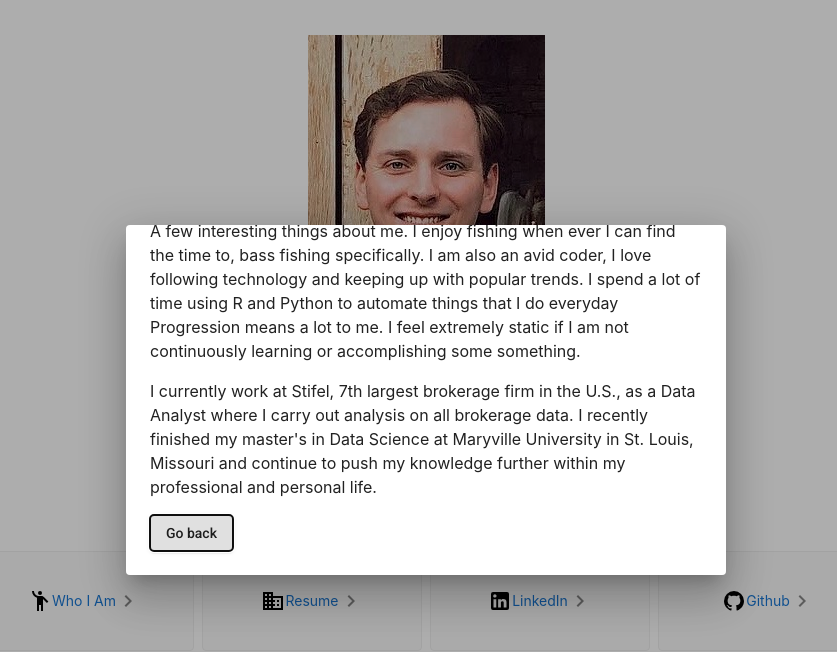
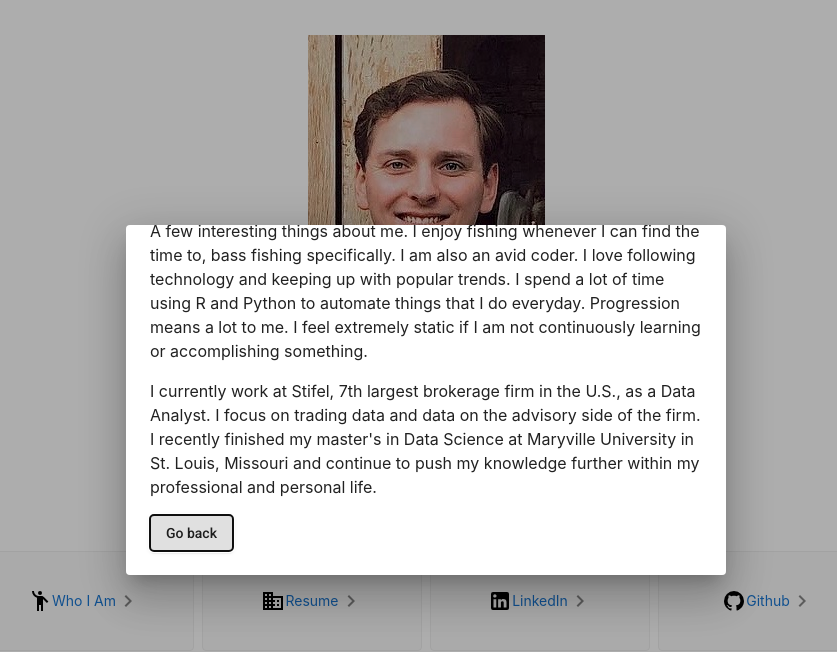
Before and after one commit to rwfrankenfield1s/angular-rwf, an Angular app: page / in a window 1280 px wide. Both pictures are taken after a click on the link "Who I Am". Shown: the top 652 px of the page, without its empty margins (214-1051 px from the left). Built offline with nearby package versions, Linux system fonts and the light colour scheme.

Commit message:
update link

```diff
--- a/src/app/app.component.html
+++ b/src/app/app.component.html
@@ -385,7 +385,7 @@ h3 span {
 
       <svg class="material-icons" xmlns="http://www.w3.org/2000/svg" width="24" height="24" viewBox="0 0 24 24"><path d="M10 6L8.59 7.41 13.17 12l-4.58 4.59L10 18l6-6z"/></svg>    </a>
 
-    <a class="card" target="_blank" rel="noopener" href="https://drive.google.com/file/d/1mDJTBlcRYTpvN2EG3uZxGQZx3MriRSa2/view?usp=sharing">
+    <a class="card" target="_blank" rel="noopener" href="https://drive.google.com/file/d/16dmq6OJspmBm1DSIOi37ERiZ092L3ETP/view?usp=sharing">
       <img src="assets/domain.svg"/>
       <span>Resume</span>
 
--- a/src/app/me/me.component.html
+++ b/src/app/me/me.component.html
@@ -5,12 +5,12 @@
         <h1 id="modal-title">About Me</h1>
     </header>
     <section id="modal-body">
-        <p>A few interesting things about me. I enjoy fishing when ever I can find the time to, bass fishing specifically. I am also an avid coder,
-            I love following technology and keeping up with popular trends. I spend a lot of time using R and Python to automate things that I do everyday
-             Progression means a lot to me. I feel extremely static if I am not continuously learning or accomplishing some something.
+        <p>A few interesting things about me. I enjoy fishing whenever I can find the time to, bass fishing specifically. I am also an avid coder.
+            I love following technology and keeping up with popular trends. I spend a lot of time using R and Python to automate things that I do everyday.
+            Progression means a lot to me. I feel extremely static if I am not continuously learning or accomplishing something.
         </p>
         <p>
-             I currently work at Stifel, 7th largest brokerage firm in the U.S., as a Data Analyst where I carry out analysis on all brokerage data. I
+             I currently work at Stifel, 7th largest brokerage firm in the U.S., as a Data Analyst. I focus on trading data and data on the advisory side of the firm. I
              recently finished my master's in Data Science at Maryville University in St. Louis, Missouri and continue to push my knowledge further within
               my professional and personal life.
 
```
